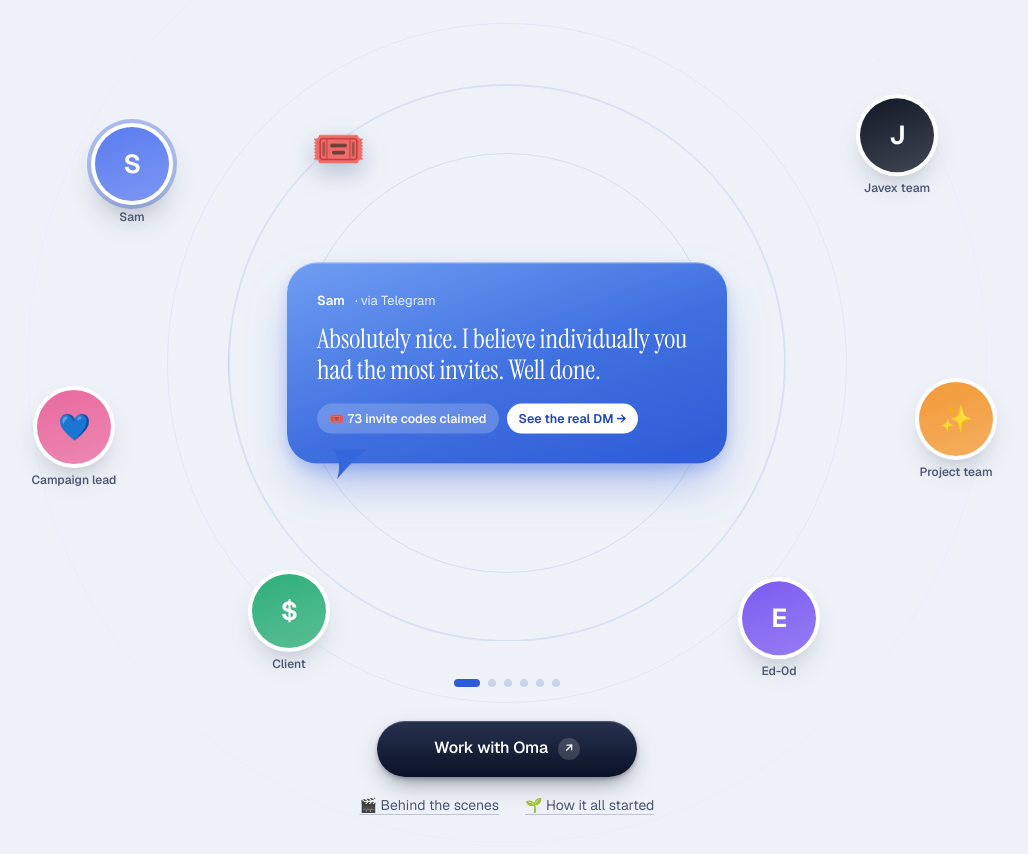
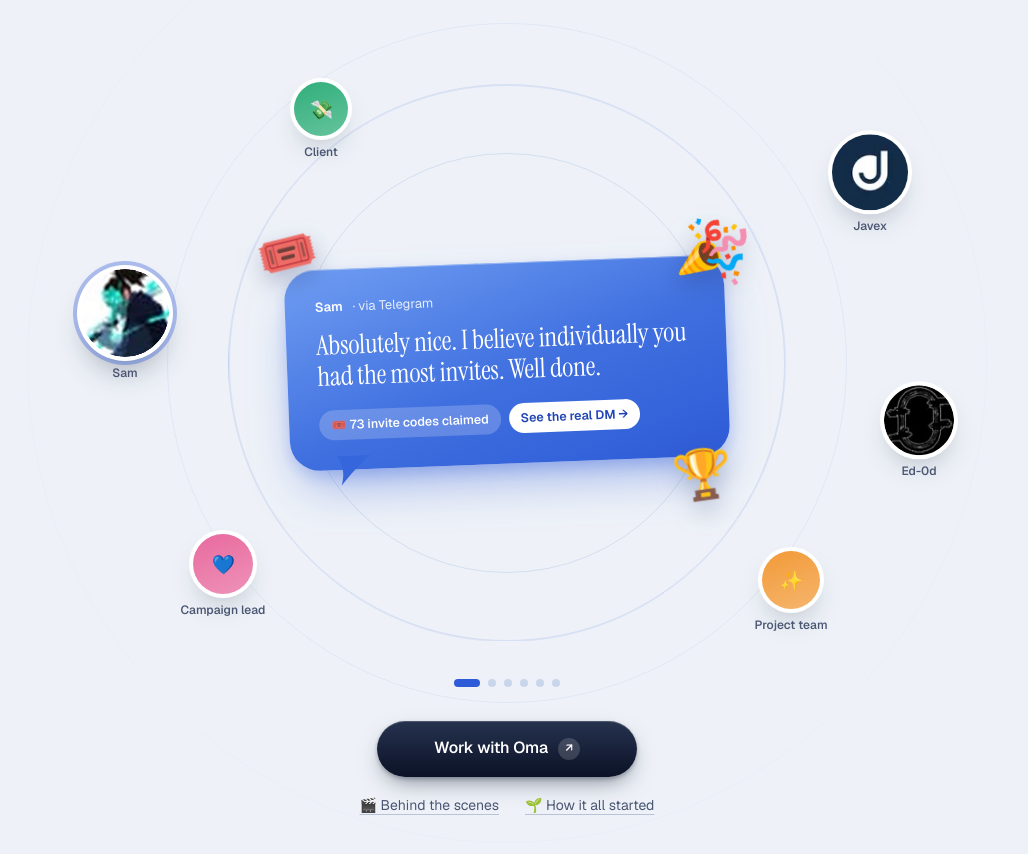
Before and after one commit to nedsoft057/bigoma, a plain HTML site: page index.html in a window 1280 px wide. Shown: the part 8612-9466 px from the top of the page, without its empty margins (133-1161 px from the left). Drawn offline with Linux system fonts and the light colour scheme.

Commit message:
Client DMs with real DPs, radar like the reference

```diff
--- a/index.html
+++ b/index.html
@@ -223,11 +223,19 @@ section{padding:110px 0 30px;position:relative}
 .bubble .meta{display:flex;align-items:center;gap:8px;margin-top:18px;flex-wrap:wrap}
 .bubble .proof{display:inline-flex;align-items:center;gap:7px;height:30px;padding:0 12px;border-radius:999px;background:rgba(255,255,255,.2);font-size:12.5px;font-weight:550}
 .bubble .see{display:inline-flex;align-items:center;gap:6px;height:30px;padding:0 12px;border-radius:999px;background:#fff;color:var(--blue2);font-size:12.5px;font-weight:600}
-.av{position:absolute;z-index:6;width:74px;height:74px;border-radius:50%;display:grid;place-items:center;font-size:30px;background:#fff;box-shadow:0 0 0 4px #fff,0 14px 30px -10px rgba(14,23,48,.35);transition:transform .35s cubic-bezier(.2,.8,.2,1);cursor:pointer}
-.av span{width:100%;height:100%;border-radius:50%;display:grid;place-items:center;color:#fff;font-weight:650;font-size:26px;letter-spacing:-.03em}
+.av{position:absolute;z-index:6;width:74px;height:74px;border-radius:50%;display:grid;place-items:center;font-size:24px;padding:0;background:#fff;box-shadow:0 0 0 4px #fff,0 14px 30px -10px rgba(14,23,48,.35);transition:transform .35s cubic-bezier(.2,.8,.2,1);cursor:pointer}
+.av span{width:100%;height:100%;border-radius:50%;display:grid;place-items:center;color:#fff;font-weight:650;letter-spacing:-.03em}
 .av.on{transform:scale(1.14);box-shadow:0 0 0 4px #fff,0 0 0 8px rgba(46,91,215,.35),0 18px 34px -10px rgba(14,23,48,.45)}
 .av em{position:absolute;bottom:-26px;left:50%;transform:translateX(-50%);font-style:normal;font-size:12px;font-weight:550;color:var(--ink2);white-space:nowrap}
-.stick{position:absolute;z-index:7;font-size:44px;filter:drop-shadow(0 10px 12px rgba(20,40,100,.25));pointer-events:none}
+.av img{width:100%;height:100%;border-radius:50%;object-fit:cover}
+.av span{font-size:calc(.36em + 10px)}
+.say .bubble{transform:rotate(-2.2deg)}
+.say .bubble.out{transform:rotate(-2.2deg) translateY(8px) scale(.98)}
+.s3 span{position:absolute;z-index:8;font-size:48px;line-height:1;filter:drop-shadow(0 10px 12px rgba(20,40,100,.28));pointer-events:none;opacity:0;transform:scale(.3) rotate(-20deg)}
+.s3 .s1{left:-30px;top:-34px;--r:-14deg}.s3 .s2{right:-22px;top:-40px;--r:12deg;font-size:56px}.s3 .s3b{right:-6px;bottom:-34px;--r:-8deg}
+.s3.pop span{animation:spop .6s cubic-bezier(.2,1.6,.4,1) forwards}
+.s3.pop .s2{animation-delay:.08s}.s3.pop .s3b{animation-delay:.16s}
+@keyframes spop{to{opacity:1;transform:scale(1) rotate(var(--r))}}
 .pdots{display:flex;justify-content:center;gap:8px;margin-top:6px}
 .pdots button{width:8px;height:8px;border-radius:50%;background:#C9D5EA;transition:all .25s}
 .pdots button.on{width:26px;border-radius:99px;background:var(--blue)}
@@ -292,8 +300,7 @@ footer .by a{text-decoration:underline;text-underline-offset:3px}
   .tagR{background:none;box-shadow:none;backdrop-filter:none;-webkit-backdrop-filter:none;padding:0}
   .tagR .k{justify-content:center}
   .pil{padding-bottom:96px;min-height:0}.pil .tx{max-width:100%}.pil .art{width:96px;height:96px;right:-10px;bottom:-14px}
-  .stick{display:none}
-  .bubble .em{display:block}
+  .s3 span{font-size:36px}.s3 .s2{font-size:42px;right:-4px}.s3 .s1{left:-8px}
   .tagL{left:0;right:0;top:11.2%;justify-content:center;font-size:10.5px;letter-spacing:.28em}
   .tagL:after{display:none}
   .tagR{left:20px;right:20px;top:auto;bottom:5.5%;width:auto;text-align:center;z-index:15}
@@ -321,15 +328,12 @@ footer .by a{text-decoration:underline;text-underline-offset:3px}
   .why{padding:24px}
   .why h3{font-size:32px}
   .bx,.bx.l{grid-column:span 12}
-  .radar{height:auto;padding:150px 0 140px}
+  .radar{height:auto;padding:150px 0 170px}
   .ring.r1{width:330px;height:330px}.ring.r2{width:520px;height:520px}.ring.r3{display:none}
   .say{position:relative;left:auto;top:auto;transform:none;width:100%}
   .bubble{padding:24px}
   .bubble q{font-size:23px}
-  .av{width:58px;height:58px;font-size:24px}
-  .av span{font-size:20px}
   .av em{display:none}
-  .stick{font-size:34px}
   .closer{padding:84px 8px 8px}
   .sky2{padding:70px 12px 0;border-radius:28px}
   .sky2 .bank{height:140px}
@@ -674,27 +678,29 @@ $$('.fv video,.bx video,#feat video').forEach(v=>{vio.observe(v);v.addEventListe
 
 /* ---------- proof radar ---------- */
 const T=[
-{n:'Sam',c:'#5B7CF0',i:'S',q:'Absolutely nice. I believe individually you had the most invites. Well done.',pr:'🎟️ 73 invite codes claimed',img:'sam',st:'🎟️'},
-{n:'Javex team',c:'#111827',i:'J',q:'The team is genuinely happy with your efforts so far, Oma. Keep up the good work! We appreciate what you\'re doing for Javex.',pr:'🙏 Javex campaign',img:'javex',st:'🙏'},
-{n:'Campaign lead',c:'#E86A9E',i:'💙',q:'OMA! 9 people now. 1 with trade, 1 with swap, 1 bridged. gj',pr:'🔁 9 sign-ups, 3 on-chain',img:'nine',st:'🔁'},
-{n:'Project team',c:'#F29A38',i:'✨',q:'Looks good tho!! Repost\'ed and replied! Thanks Oma! Btw feedback from team: they love your work and engagement.',pr:'💕 Team feedback',img:'team',st:'💕'},
-{n:'Client',c:'#2FAE7A',i:'$',q:'Job well done. 👏',pr:'💸 200 USDT paid on delivery',img:'usdt',st:'💸'},
-{n:'Ed-0d',c:'#7B5CF0',i:'E',q:'Good jobs 👏',pr:'✅ Sent and done',img:'ed0d',st:'👏'}
+{n:'Sam',dp:'dp-sam',c:'#5B7CF0',i:'S',q:'Absolutely nice. I believe individually you had the most invites. Well done.',pr:'🎟️ 73 invite codes claimed',img:'sam',st:['🎟️','🎉','🏆']},
+{n:'Javex',dp:'dp-javex',c:'#162a4a',i:'J',q:'The team is genuinely happy with your efforts so far, Oma. Keep up the good work! We appreciate what you\'re doing for Javex.',pr:'🙏 Javex campaign',img:'javex',st:['🙏','💙','✨']},
+{n:'Campaign lead',c:'#E86A9E',i:'💙',q:'OMA! 9 people now. 1 with trade, 1 with swap, 1 bridged. gj',pr:'🔁 9 sign-ups, 3 on-chain',img:'nine',st:['🔁','📈','🎉']},
+{n:'Project team',c:'#F29A38',i:'✨',q:'Looks good tho!! Repost\'ed and replied! Thanks Oma! Btw feedback from team: they love your work and engagement.',pr:'💕 Team feedback',img:'team',st:['💕','🔥','✨']},
+{n:'Client',c:'#2FAE7A',i:'💸',q:'Job well done. 👏',pr:'💸 200 USDT paid on delivery',img:'usdt',st:['💸','👏','🎉']},
+{n:'Ed-0d',dp:'dp-ed0d',c:'#111',i:'E',q:'Good jobs 👏',pr:'✅ Sent and done',img:'ed0d',st:['👏','✅','💙']}
 ];
-const POS=[[8,18],[86,14],[2,62],[92,60],[24,90],[74,92]];
-const POSM=[[6,4],[78,2],[86,88],[2,86],[40,-2],[44,96]];
-const STK=[[30,10],[66,20],[18,44],[80,40],[34,84],[64,80]];
+// [left%, top%, size]
+const POS=[[11,42,88],[87,20,76],[21,84,60],[79,86,58],[31,9,54],[92,60,70]];
+const POSM=[[13,8,64],[86,9,58],[16,86,52],[84,85,52],[50,3,46],[50,90,56]];
 const radar=$('#radar');
-T.forEach((t,i)=>{const a=document.createElement('button');a.className='av bob d'+(i%4);a.dataset.i=i;a.style.cssText=`--rt:0deg`;a.innerHTML=`<span style="background:linear-gradient(160deg,${t.c},${t.c}cc)">${t.i}</span><em>${t.n}</em>`;a.setAttribute('aria-label','Show message from '+t.n);radar.appendChild(a)});
-const sk=document.createElement('div');sk.className='stick bob';radar.appendChild(sk);
-function placeAv(){const m=innerWidth<=720;$$('.av',radar).forEach((a,i)=>{const p=(m?POSM:POS)[i];a.style.left=p[0]+'%';a.style.top=p[1]+'%';a.style.marginLeft='-'+(m?29:37)+'px';a.style.marginTop='-'+(m?29:37)+'px';if(!m){a.style.left=`calc(${p[0]}% + 37px)`}})}
+T.forEach((t,i)=>{const a=document.createElement('button');a.className='av bob d'+(i%4);a.dataset.i=i;
+  a.innerHTML=(t.dp?`<img src="a/r/${t.dp}.webp" alt="">`:`<span style="background:linear-gradient(160deg,${t.c},${t.c}bb)">${t.i}</span>`)+`<em>${t.n}</em>`;
+  a.setAttribute('aria-label','Show message from '+t.n);radar.appendChild(a)});
+const say=$('.say',radar);const S3=document.createElement('div');S3.className='s3';S3.innerHTML='<span class="s1"></span><span class="s2"></span><span class="s3b"></span>';say.appendChild(S3);
+function placeAv(){const m=innerWidth<=720;$$('.av',radar).forEach((a,i)=>{const p=(m?POSM:POS)[i];a.style.left=p[0]+'%';a.style.top=p[1]+'%';a.style.width=a.style.height=p[2]+'px';a.style.margin=`-${p[2]/2}px 0 0 -${p[2]/2}px`})}
 placeAv();addEventListener('resize',placeAv);
 let ti=0,tt;
 $('#pdots').innerHTML=T.map((_,i)=>`<button aria-label="Message ${i+1}"></button>`).join('');
-function showT(i){ti=i;const t=T[i],b=$('#bubble');b.classList.add('out');
-  setTimeout(()=>{b.innerHTML=`<span class="em">${t.st}</span><div class="who"><b>${t.n}</b> · via Telegram</div><q>${t.q}</q><div class="meta"><span class="proof">${t.pr}</span><button class="see" data-img="${t.img}">See the real DM →</button></div>`;b.classList.remove('out')},260);
+function showT(i){ti=i;const t=T[i],b=$('#bubble');b.classList.add('out');S3.classList.remove('pop');
+  setTimeout(()=>{b.innerHTML=`<div class="who"><b>${t.n}</b> · via Telegram</div><q>${t.q}</q><div class="meta"><span class="proof">${t.pr}</span><button class="see" data-img="${t.img}">See the real DM →</button></div>`;b.classList.remove('out');
+    $$('span',S3).forEach((x,k)=>x.textContent=t.st[k]);void S3.offsetWidth;S3.classList.add('pop')},260);
   $$('.av',radar).forEach((a,k)=>a.classList.toggle('on',k===i));$$('#pdots button').forEach((d,k)=>d.classList.toggle('on',k===i));
-  const s=STK[i];sk.textContent=t.st;sk.style.left=s[0]+'%';sk.style.top=s[1]+'%';
   clearTimeout(tt);tt=setTimeout(()=>showT((ti+1)%T.length),6000)}
 showT(0);
 radar.addEventListener('click',e=>{const a=e.target.closest('.av');if(a)showT(+a.dataset.i);const s=e.target.closest('.see');if(s)openM(`<img src="a/r/${s.dataset.img}.webp" alt="Client DM screenshot">`)});
```
Also changed, not shown: a/r/dp-ed0d.webp (added), a/r/dp-javex.webp (added), a/r/dp-sam.webp (added).
